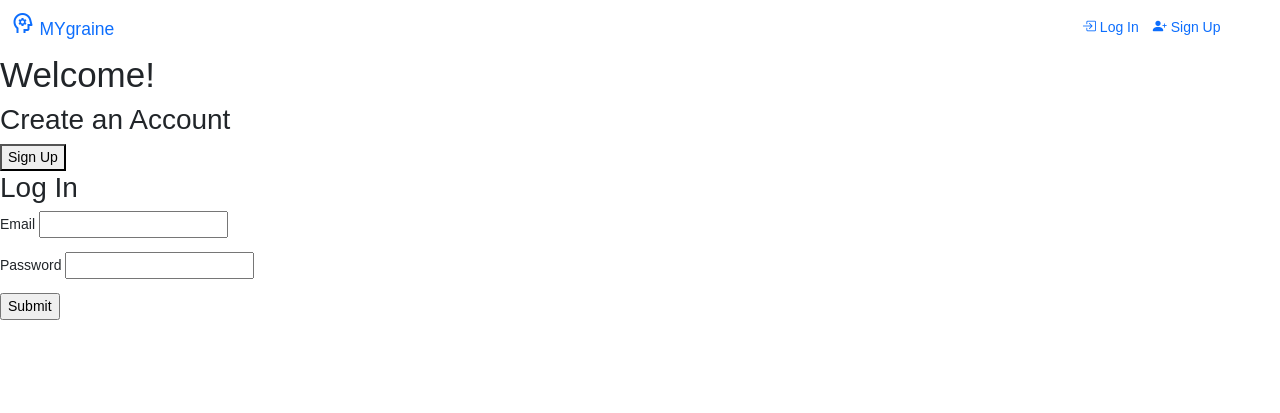
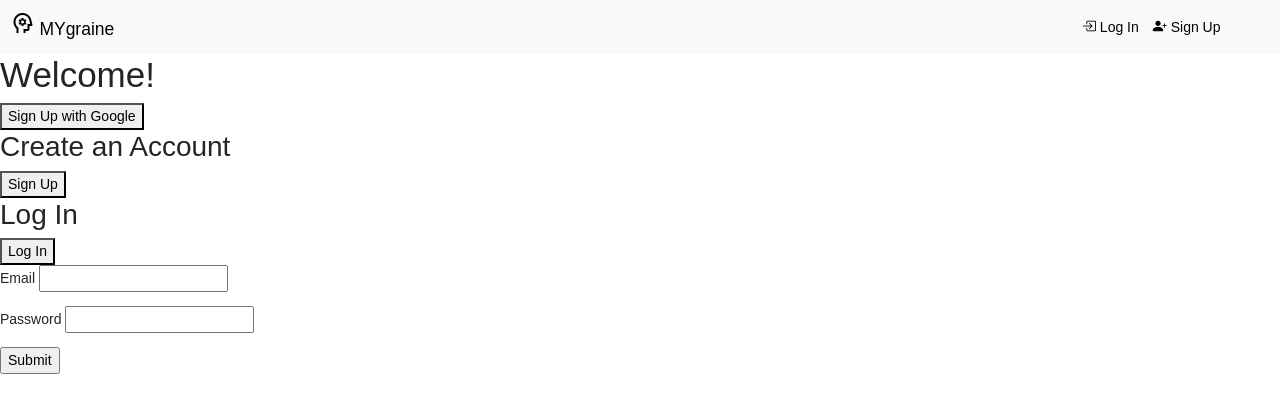
Before and after one commit to BrianaBroussard/MYgraine, a Flask app: page / in a window 1280 px wide. Shown: the top 413 px of the page. Run offline with Flask 2, Linux system fonts and the light colour scheme.

Commit message:
Google OAuth Log in and Create Account

```diff
--- a/send_sms.py
+++ b/send_sms.py
@@ -19,7 +19,7 @@ with app.app_context():
    #Returns list of tuples with all user's name and phone number
 
     users_phone_scheduled_reminder = []
-    query = User.query.filter(User.phone_number == "+19498387000", User.user_id == 5).all() #test query change id for test user prn
+    query = User.query.filter(User.phone_number == "+19498387000", User.user_id == 9).all() #test query change id for test user prn
     # query = User.query.all()
 
 
--- a/server.py
+++ b/server.py
@@ -2,7 +2,7 @@
 """Server for movie ratings app."""
 
 from flask import (Flask, render_template, request, flash, session,
-                   redirect, jsonify)
+                   redirect, jsonify, abort)
 from model import connect_to_db, db, Trigger
 import crud
 from constants import headache_type
@@ -10,13 +10,26 @@ from statistics import mode
 from datetime import datetime
 import humanize
 
-
 from jinja2 import StrictUndefined
+#below is all for google oauth
+import os
+import pathlib
+import requests
+from google.oauth2 import id_token
+from google_auth_oauthlib.flow import Flow
+from pip._vendor import cachecontrol
+import google.auth.transport.requests
+#
 
 app = Flask(__name__)
-
 app.secret_key = "dev"
 app.jinja_env.undefined = StrictUndefined
+
+os.environ["OAUTHLIB_INSECURE_TRANSPORT"] = "1"  #this is to set our environment to https because OAuth 2.0 only supports https environments
+GOOGLE_CLIENT_ID = os.environ.get('google_client_id',None)
+client_secrets_file = os.path.join(pathlib.Path(__file__).parent, "client_secret.json")  #set the path to where the .json file you got Google console is
+SCOPES = ["https://www.googleapis.com/auth/userinfo.profile", "https://www.googleapis.com/auth/userinfo.email", "openid"]
+
 
 
 @app.route('/')
@@ -42,7 +55,7 @@ def process_login():
         else:
             # Log in user by storing the user's email in session
             session["user_email"] = user.email
-            flash(f"Welcome back, {user.email}!")
+            flash(f"Welcome back, {user.name}!")
 
             return redirect("/user_dashboard")
 
@@ -56,6 +69,105 @@ def process_logout():
 
     del session["user_email"]
     return redirect("/")
+
+
+@app.route("/create-account-with-Google")
+def create_account_google():
+    """ the page where the user can login to Google """
+    flow = Flow.from_client_secrets_file(  #Flow is OAuth 2.0 a class that stores all the information on how we want to authorize our users
+    client_secrets_file=client_secrets_file,
+    scopes= SCOPES,  #here we are specifing what do we get after the authorization
+    redirect_uri="http://localhost:5000/google-create-account"  #and the redirect URI is the point where the user will end up after the authorization
+)
+    authorization_url, state = flow.authorization_url()  #asking the flow class for the authorization (login) url
+    session["state"] = state
+    return redirect(authorization_url)
+
+
+@app.route("/google-create-account")
+def callback_create_account():
+    """this is the page that will handle the callback process meaning process after the authorization"""
+    flow = Flow.from_client_secrets_file(  #Flow is OAuth 2.0 a class that stores all the information on how we want to authorize our users
+    client_secrets_file=client_secrets_file,
+    scopes= SCOPES,  #here we are specifing what do we get after the authorization
+    redirect_uri="http://localhost:5000/google-create-account"  #and the redirect URI is the point where the user will end up after the authorization
+)
+    flow.fetch_token(authorization_response=request.url)
+
+    credentials = flow.credentials
+    request_session = requests.session()
+    cached_session = cachecontrol.CacheControl(request_session)
+    token_request = google.auth.transport.requests.Request(session=cached_session)
+
+    id_info = id_token.verify_oauth2_token(
+        id_token=credentials._id_token,
+        request=token_request,
+        audience=GOOGLE_CLIENT_ID
+    )
+
+
+    google_email = id_info.get("email")
+    google_name = id_info.get("name")
+    google_password = id_info.get("sub")
+    triggers = crud.show_all_default_triggers()
+    flash(f'OK {google_name}, lets get a litte more info before creating your account')
+
+    return render_template("/create_account.html",
+                            triggers = triggers,
+                            google_name = google_name,
+                            google_email = google_email,
+                            google_password = google_password)
+
+
+
+@app.route("/Login-with-Google")
+def login_with_google():
+    """the page where the user can login to Google """
+    flow = Flow.from_client_secrets_file(  #Flow is OAuth 2.0 a class that stores all the information on how we want to authorize our users
+    client_secrets_file=client_secrets_file,
+    scopes= SCOPES,  #here we are specifing what do we get after the authorization
+    redirect_uri="http://localhost:5000/google-login"  #and the redirect URI is the point where the user will end up after the authorization
+)
+    authorization_url, state = flow.authorization_url()  #asking the flow class for the authorization (login) url
+    session["state"] = state
+    return redirect(authorization_url)
+
+
+@app.route("/google-login")
+def callback_login():
+    """this is the page that will handle the callback process meaning process after the authorization"""
+    flow = Flow.from_client_secrets_file(  #Flow is OAuth 2.0 a class that stores all the information on how we want to authorize our users
+    client_secrets_file=client_secrets_file,
+    scopes= SCOPES,  #here we are specifing what do we get after the authorization
+    redirect_uri="http://localhost:5000/google-login"  #and the redirect URI is the point where the user will end up after the authorization
+)
+    flow.fetch_token(authorization_response=request.url)
+
+    credentials = flow.credentials
+    request_session = requests.session()
+    cached_session = cachecontrol.CacheControl(request_session)
+    token_request = google.auth.transport.requests.Request(session=cached_session)
+
+    id_info = id_token.verify_oauth2_token(
+        id_token=credentials._id_token,
+        request=token_request,
+        audience=GOOGLE_CLIENT_ID
+    )
+
+
+    email = id_info.get("email")
+    password = id_info.get("sub")
+    user = crud.get_user_by_email(email)
+
+    if not user or user.password != password:
+        flash("The email or password you entered was incorrect.")
+        return render_template("login.html")
+    else:
+        # Log in user by storing the user's email in session
+        session["user_email"] = user.email
+        flash(f"Welcome back, {user.name}!")
+
+        return redirect("/user_dashboard")
 
 
 @app.route("/user_dashboard")
--- a/static/css/custom.css
+++ b/static/css/custom.css
@@ -27,7 +27,11 @@ html, body {
     max-width: 1100px;
     margin: 40px auto;
     color: #012a4a;
+    --fc-border-color: black;
+
   }
+
+
 
 
 
--- a/templates/base.html
+++ b/templates/base.html
@@ -10,19 +10,14 @@
 
 
     <!-- Bootstrap CSS basic-->
-    <link href="https://cdn.jsdelivr.net/npm/bootstrap@5.0.1/dist/css/bootstrap.min.css" rel="stylesheet" integrity="sha384-+0n0xVW2eSR5OomGNYDnhzAbDsOXxcvSN1TPprVMTNDbiYZCxYbOOl7+AMvyTG2x" crossorigin="anonymous">
+    <link href="https://cdn.jsdelivr.net/npm/bootstrap@5.3.0-alpha1/dist/css/bootstrap.min.css" rel="stylesheet" integrity="sha384-GLhlTQ8iRABdZLl6O3oVMWSktQOp6b7In1Zl3/Jr59b6EGGoI1aFkw7cmDA6j6gD" crossorigin="anonymous">
     <!-- Bootstrap Font -->
     <link rel="stylesheet" href="https://cdn.jsdelivr.net/npm/bootstrap-icons@1.10.3/font/bootstrap-icons.css">
     <!-- Custom CSS-->
-    <link rel="stylesheet" href="/static/css/custom.css">
+    <link rel="stylesheet" href="static/css/custom.css">
 
     <!-- google icons-->
     <link rel="stylesheet" href="https://fonts.googleapis.com/css2?family=Material+Symbols+Outlined:opsz,wght,FILL,GRAD@48,400,0,0" />
-
-
-
-
-
 
 
     {% block head %}{% endblock %}
@@ -173,12 +168,14 @@
 
           <!-- Dropdown menu -->
           <li class="nav-item dropdown">
-            <a class="nav-link dropdown-toggle" href="#" role="button" data-bs-toggle="dropdown" aria-expanded="false"> <i class="bi bi-person-circle"></i>
+            <a class="nav-link dropdown-toggle" href="/" role="button" data-bs-toggle="dropdown" aria-expanded="false"> <i class="bi bi-person-circle"></i>
               {{ user.name }}'s profile
             </a>
             <ul class="dropdown-menu">
+              <li><a class="dropdown-item" href="/user_dashboard">View Profile</a></li>
+              <li><a class="dropdown-item" href="#">Edit My Account</a></li>
               <li><a class="dropdown-item" href="/logout">Log Out</a></li>
-              <li><a class="dropdown-item" href="#">Another action</a></li>
+
             </ul>
           </li>
         </ul>
@@ -204,7 +201,7 @@
 
 
      <!-- Bootstrap JavaScript Bundle with Popper (a Bootstrap dependency for popovers) -->
-     <script src="https://cdn.jsdelivr.net/npm/bootstrap@5.0.1/dist/js/bootstrap.bundle.min.js" integrity="sha384-gtEjrD/SeCtmISkJkNUaaKMoLD0//ElJ19smozuHV6z3Iehds+3Ulb9Bn9Plx0x4" crossorigin="anonymous"></script>
+     <script src="https://cdn.jsdelivr.net/npm/bootstrap@5.3.0-alpha1/dist/js/bootstrap.bundle.min.js" integrity="sha384-w76AqPfDkMBDXo30jS1Sgez6pr3x5MlQ1ZAGC+nuZB+EYdgRZgiwxhTBTkF7CXvN" crossorigin="anonymous"></script>
 
 
   </body>
--- a/templates/index.html
+++ b/templates/index.html
@@ -3,6 +3,7 @@
 
 {% block body %}
   <h1>Welcome!</h1>
+  <a href="/create-account-with-Google"><button>Sign Up with Google</button></a>
 
   <h2>Create an Account</h2>
   <form action="/sign-up" >
@@ -10,6 +11,8 @@
   </form>
 
   <h2>Log In</h2>
+  <a href="/login"><button>Log In</button></a>
+
   <form action="/login" method="POST">
     <p>
       Email <input type="text" name="email">
--- a/templates/login.html
+++ b/templates/login.html
@@ -18,4 +18,6 @@
       <input type="submit">
     </p>
   </form>
+
+  <a href="/Login-with-Google"><button>Log in with Google</button></a>
 {% endblock %}
```
Also changed, not shown: templates/create_account.html (+56 -7 lines), templates/user_calendar.html (+5 -3 lines), 2 other files.
